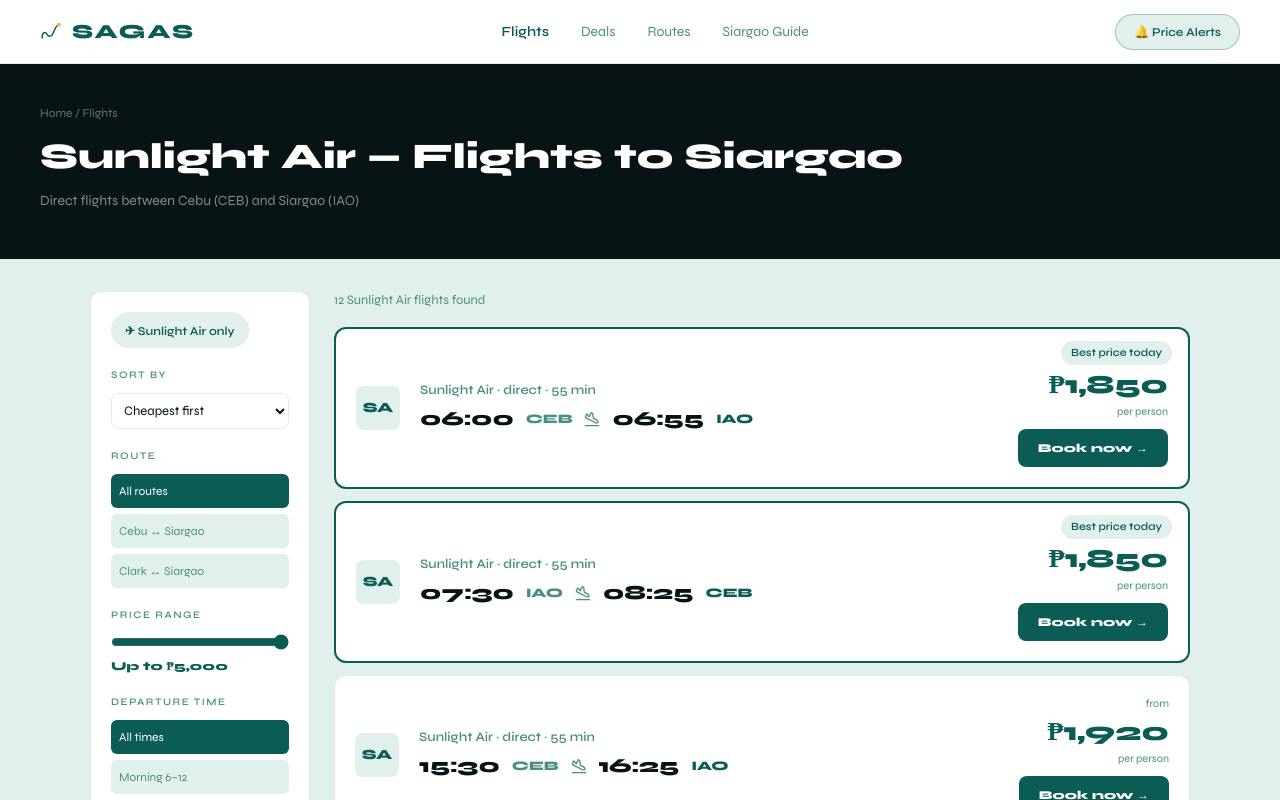
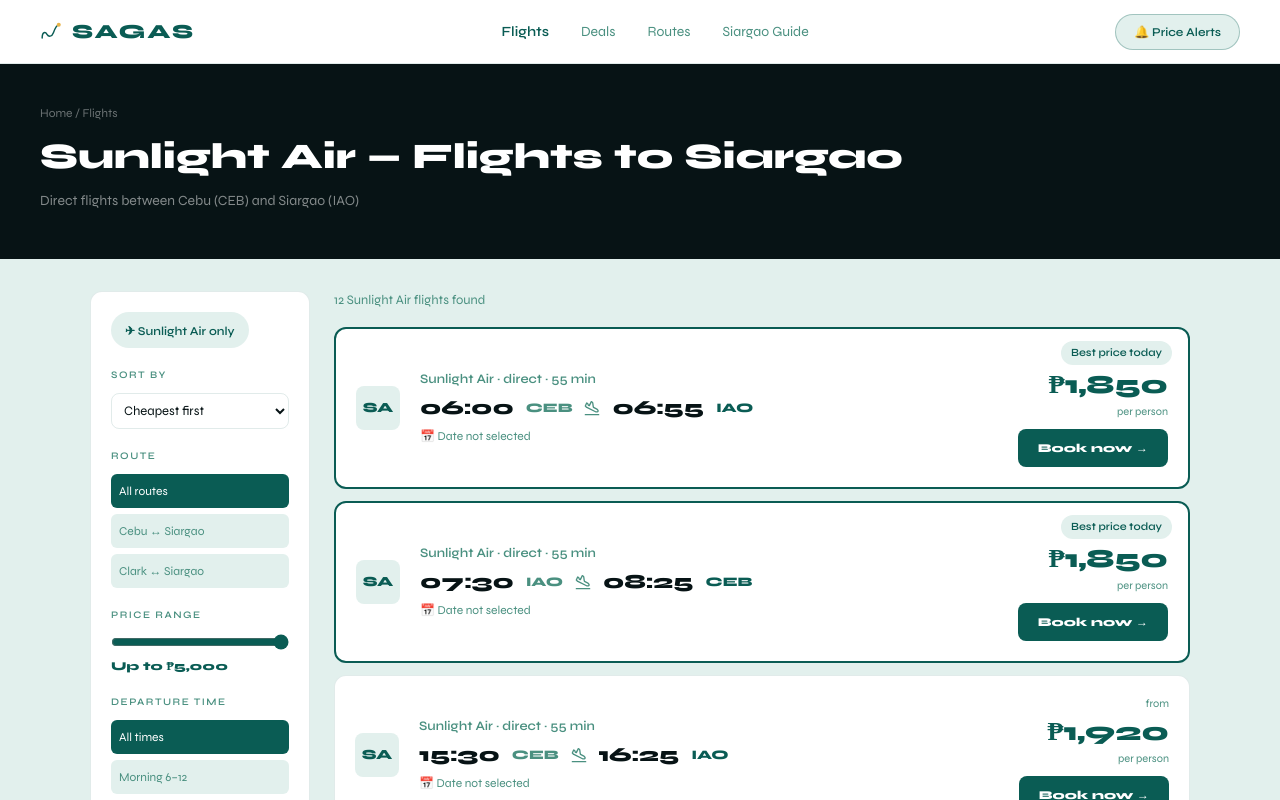
Before and after one commit to benjyamarupro-spec/sagas, a Next.js app: page /flights in a window 1280 px wide. Shown: the top 800 px of the page. Built offline with nearby package versions, Linux system fonts and the light colour scheme.

Commit message:
Fix — date affichée sur les flight result cards

```diff
--- a/src/app/flights/page.tsx
+++ b/src/app/flights/page.tsx
@@ -26,6 +26,12 @@
 function FlightsContent() {
   const searchParams = useSearchParams();
   const initialRoute = searchParams.get('routeFilter') || 'all';
+  const departParam = searchParams.get('depart') || '';
+  const formatDate = (d: string) => {
+    if (!d) return 'Select a date';
+    const date = new Date(d);
+    return date.toLocaleDateString('en-GB', { weekday: 'short', day: 'numeric', month: 'short', year: 'numeric' });
+  };
   const [maxPrice, setMaxPrice] = useState(5000);
   const [sortBy, setSortBy] = useState('cheapest');
   const [timeFilter, setTimeFilter] = useState('all');
@@ -144,6 +150,9 @@
                         <span style={{ fontFamily: 'Syne', fontWeight: 800, fontSize: 20, color: 'var(--nightsurf)' }}>{f.arrive}</span>
                         <span style={{ fontFamily: 'Syne', fontWeight: 800, fontSize: 13, color: 'var(--lagoon)' }}>{f.to}</span>
                       </div>
+                      <p style={{ fontFamily: 'Syne', fontWeight: 400, fontSize: 12, color: 'var(--lagoon-muted)', margin: '4px 0 0' }}>
+                        📅 {departParam ? formatDate(departParam) : 'Date not selected'}
+                      </p>
                     </div>
                     <div style={{ textAlign: 'right' }}>
                       <p style={{ fontFamily: 'Syne', fontWeight: 400, fontSize: 11, color: 'var(--lagoon-muted)' }}>from</p>
```
